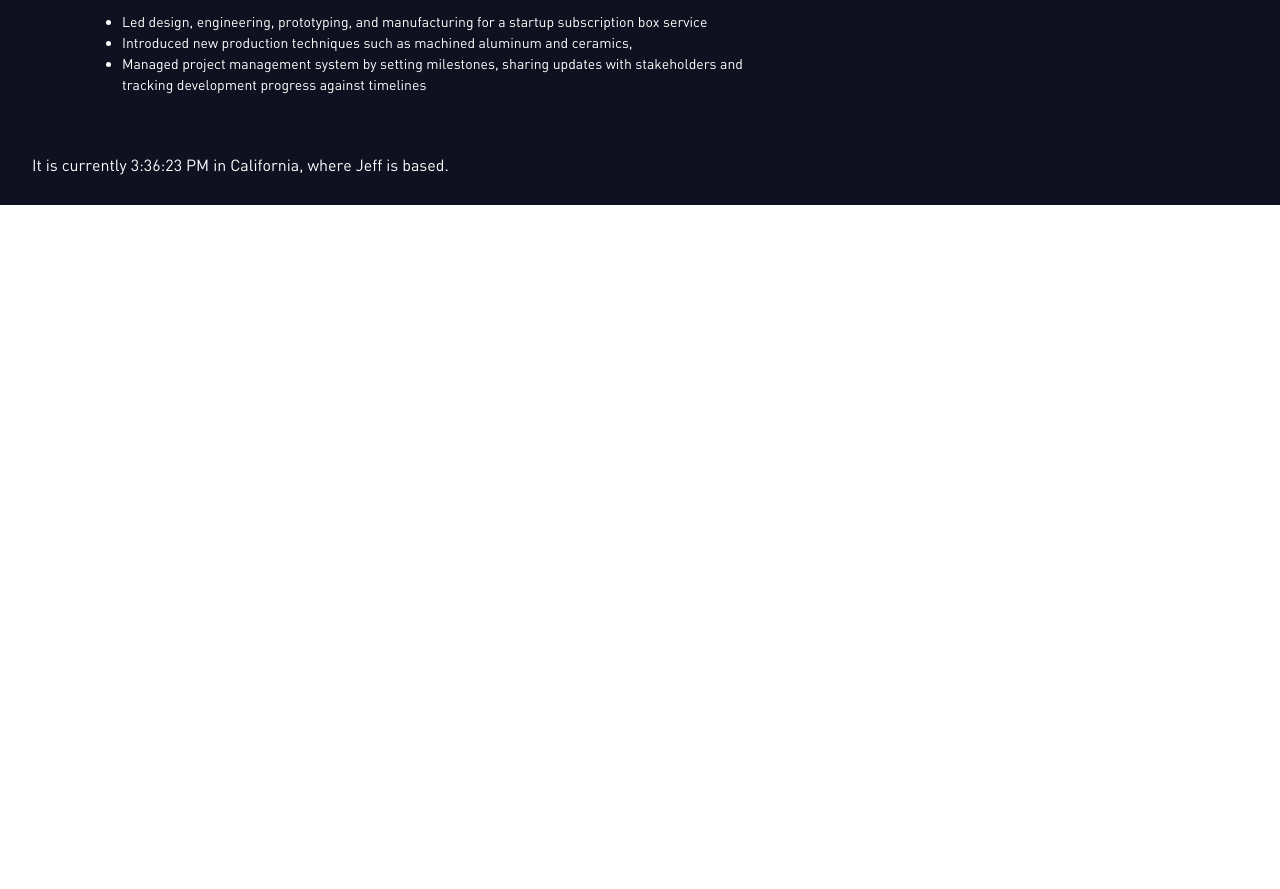
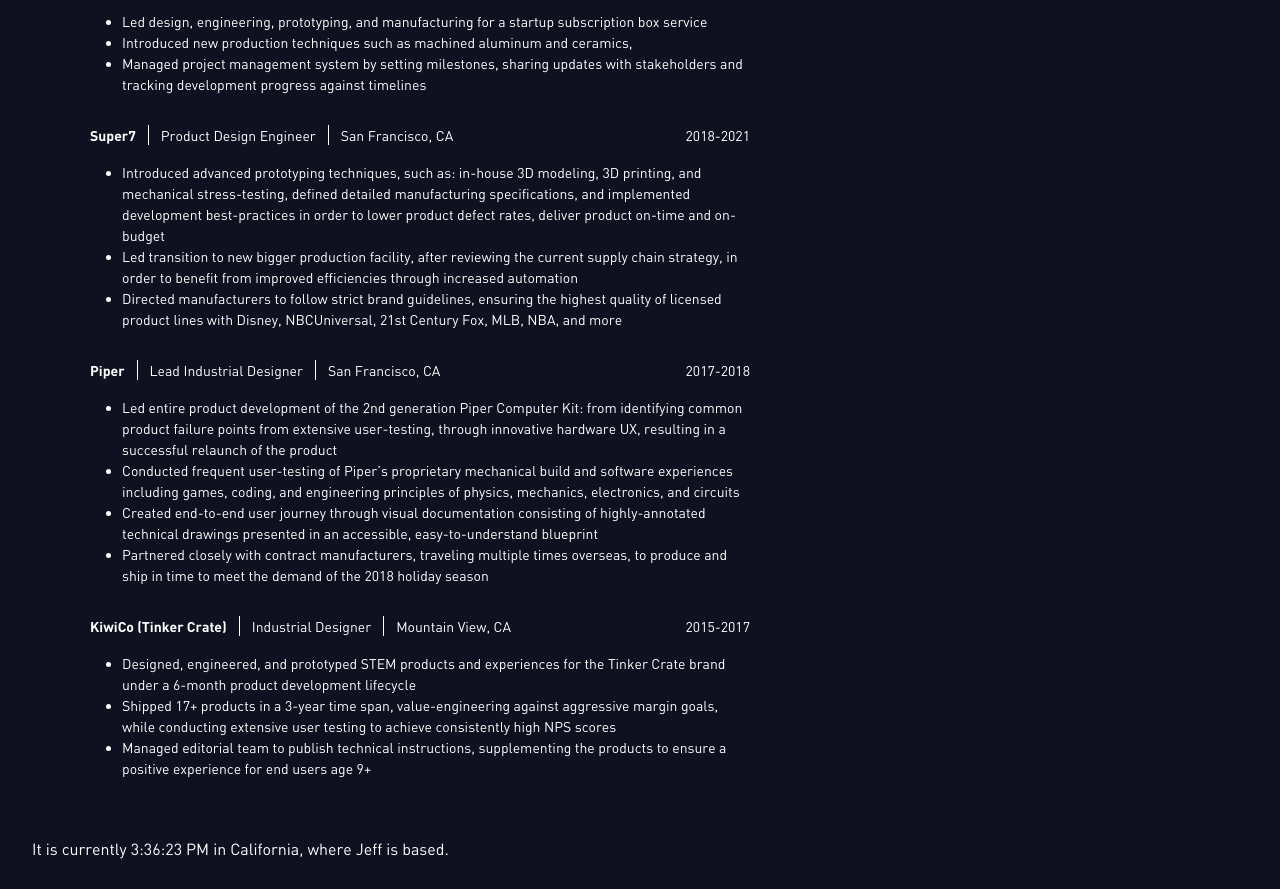
Before and after one commit to jwpettit/Portfolio-Website, a React (Create React App) app: page /about in a window 1280 px wide. Shown: the part 1020-1909 px from the top of the page. Before the commit the page ends 1225 px from the top, so only its background shows below. Built offline with nearby package versions, Linux system fonts and the light colour scheme.

Commit message:
Completed all work experience in resume

```diff
--- a/src/App.css
+++ b/src/App.css
@@ -351,7 +351,7 @@
 }
 
 .Resume-Text-Divider {
-    border-left: 2px solid #FFFFFF;
+    border-left: 1px solid #FFFFFF;
     height: 20px;
     margin-left: 12px;
     margin-right: 12px;
--- a/src/components/Resume.jsx
+++ b/src/components/Resume.jsx
@@ -17,6 +17,7 @@ export default function Resume() {
                     <div className="H4-Header">
                         <h4>Application Development Experience</h4>
                     </div>
+
                     <div className="Resume-Header-Container">
                         <div className="Resume-Header-Title-Container">
                             <div className="Resume-Body-Text-Bold">
@@ -156,7 +157,6 @@ export default function Resume() {
                             </li>
                         </ul>
                     </div>
-
                     <div className="Resume-Header-Container">
                         <div className="Resume-Header-Title-Container">
                             <div className="Resume-Body-Text-Bold">
@@ -212,6 +212,140 @@ export default function Resume() {
                             </li>
                         </ul>
                     </div>
+                    <div className="Resume-Header-Container">
+                        <div className="Resume-Header-Title-Container">
+                            <div className="Resume-Body-Text-Bold">
+                                <p>Super7</p>
+                            </div>
+                            <div className="Resume-Text-Divider" />
+                            <div className="Resume-Body-Text">
+                                <p>Product Design Engineer</p>
+                            </div>
+                            <div className="Resume-Text-Divider" />
+                            <div className="Resume-Body-Text">
+                                <p>San Francisco, CA</p>
+                            </div>
+                        </div>
+                        <div className="Resume-Body-Text-Right">
+                            <p>2018-2021</p>
+                        </div>
+                    </div>
+                    <div className="Resume-Body-Text">
+                        <ul className="Resume-List-Margin">
+                            <li>
+                                Introduced advanced prototyping techniques, such
+                                as: in-house 3D modeling, 3D printing, and
+                                mechanical stress-testing, defined detailed
+                                manufacturing specifications, and implemented
+                                development best-practices in order to lower
+                                product defect rates, deliver product on-time
+                                and on-budget
+                            </li>
+                            <li>
+                                Led transition to new bigger production
+                                facility, after reviewing the current supply
+                                chain strategy, in order to benefit from
+                                improved efficiencies through increased
+                                automation{" "}
+                            </li>
+                            <li>
+                                Directed manufacturers to follow strict brand
+                                guidelines, ensuring the highest quality of
+                                licensed product lines with Disney,
+                                NBCUniversal, 21st Century Fox, MLB, NBA, and
+                                more
+                            </li>
+                        </ul>
+                    </div>
+                    <div className="Resume-Header-Container">
+                        <div className="Resume-Header-Title-Container">
+                            <div className="Resume-Body-Text-Bold">
+                                <p>Piper</p>
+                            </div>
+                            <div className="Resume-Text-Divider" />
+                            <div className="Resume-Body-Text">
+                                <p>Lead Industrial Designer</p>
+                            </div>
+                            <div className="Resume-Text-Divider" />
+                            <div className="Resume-Body-Text">
+                                <p>San Francisco, CA</p>
+                            </div>
+                        </div>
+                        <div className="Resume-Body-Text-Right">
+                            <p>2017-2018</p>
+                        </div>
+                    </div>
+                    <div className="Resume-Body-Text">
+                        <ul className="Resume-List-Margin">
+                            <li>
+                                Led entire product development of the 2nd
+                                generation Piper Computer Kit: from identifying
+                                common product failure points from extensive
+                                user-testing, through innovative hardware UX,
+                                resulting in a successful relaunch of the
+                                product
+                            </li>
+                            <li>
+                                Conducted frequent user-testing of Piper’s
+                                proprietary mechanical build and software
+                                experiences including games, coding, and
+                                engineering principles of physics, mechanics,
+                                electronics, and circuits
+                            </li>
+                            <li>
+                                Created end-to-end user journey through visual
+                                documentation consisting of highly-annotated
+                                technical drawings presented in an accessible,
+                                easy-to-understand blueprint
+                            </li>
+                            <li>
+                                Partnered closely with contract manufacturers,
+                                traveling multiple times overseas, to produce
+                                and ship in time to meet the demand of the 2018
+                                holiday season
+                            </li>
+                        </ul>
+                    </div>
+                    <div className="Resume-Header-Container">
+                        <div className="Resume-Header-Title-Container">
+                            <div className="Resume-Body-Text-Bold">
+                                <p>KiwiCo (Tinker Crate)</p>
+                            </div>
+                            <div className="Resume-Text-Divider" />
+                            <div className="Resume-Body-Text">
+                                <p>Industrial Designer</p>
+                            </div>
+                            <div className="Resume-Text-Divider" />
+                            <div className="Resume-Body-Text">
+                                <p>Mountain View, CA</p>
+                            </div>
+                        </div>
+                        <div className="Resume-Body-Text-Right">
+                            <p>2015-2017</p>
+                        </div>
+                    </div>
+                    <div className="Resume-Body-Text">
+                        <ul className="Resume-List-Margin">
+                            <li>
+                                Designed, engineered, and prototyped STEM
+                                products and experiences for the Tinker Crate
+                                brand under a 6-month product development
+                                lifecycle
+                            </li>
+                            <li>
+                                Shipped 17+ products in a 3-year time span,
+                                value-engineering against aggressive margin
+                                goals, while conducting extensive user testing
+                                to achieve consistently high NPS scores
+                            </li>
+                            <li>
+                                Managed editorial team to publish technical
+                                instructions, supplementing the products to
+                                ensure a positive experience for end users age
+                                9+
+                            </li>
+                        </ul>
+                    </div>
                 </div>
 
                 <div className="Resume-Secondary-Column">
```
